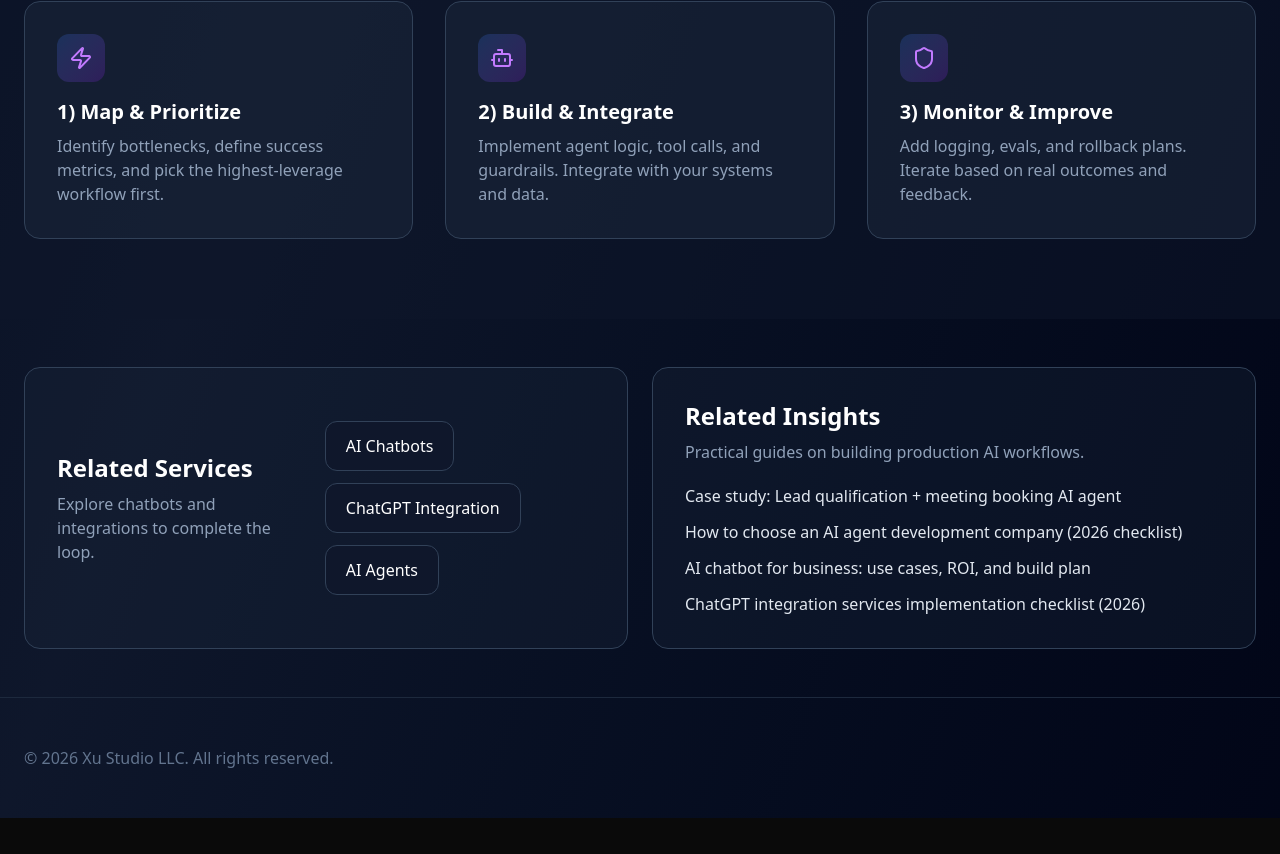
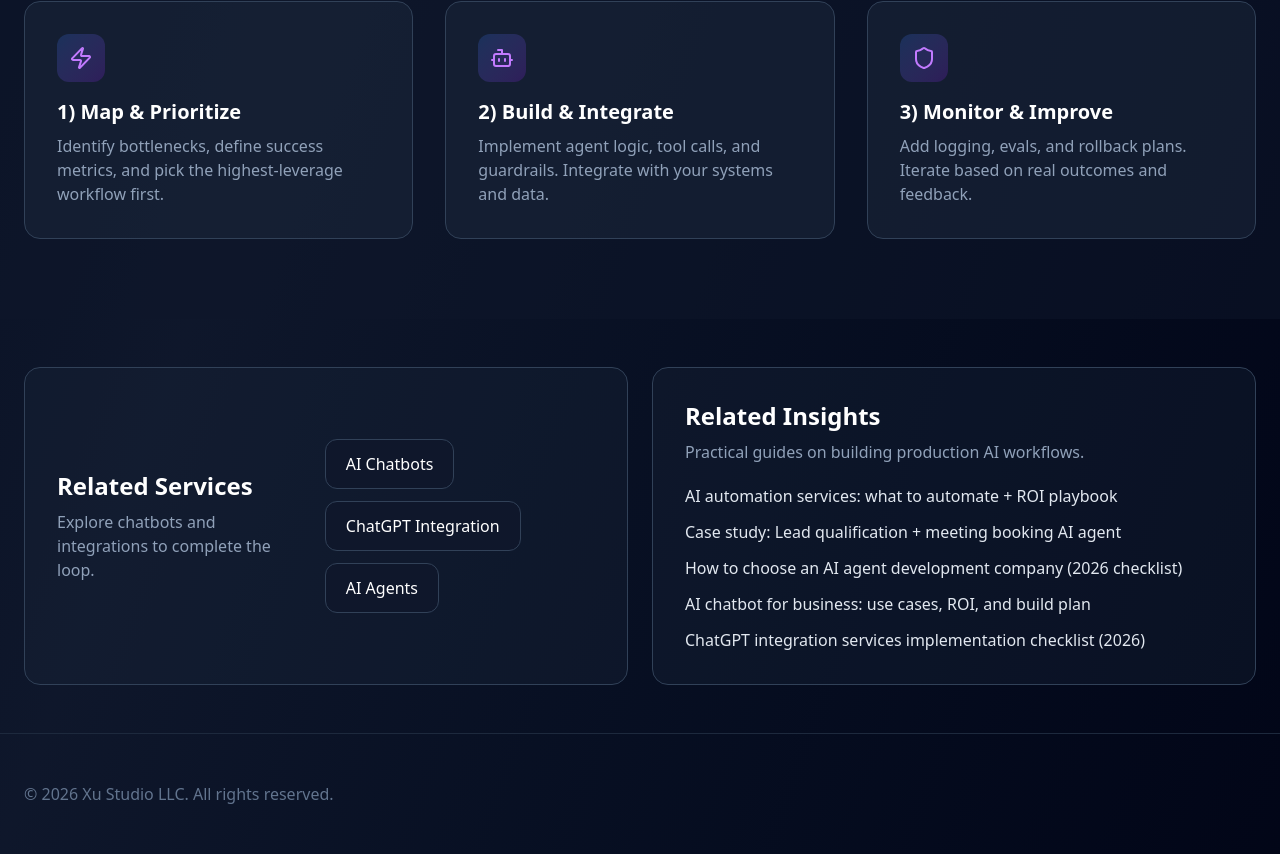
Before and after one commit to ethansure/thexu-studio, a Next.js app: page /ai-automation in a window 1280 px wide. Shown: the part 2733-3587 px from the top of the page. Before the commit the page ends 3551 px from the top, so only its background shows below. Built offline with nearby package versions, Linux system fonts and the light colour scheme.

Commit message:
seo: link automation service insight

```diff
--- a/src/app/ai-automation/AIAutomationClient.tsx
+++ b/src/app/ai-automation/AIAutomationClient.tsx
@@ -353,6 +353,9 @@ export default function AIAutomationClient() {
             <h3 className="text-2xl font-bold mb-2">Related Insights</h3>
             <p className="text-slate-400 mb-5">Practical guides on building production AI workflows.</p>
             <div className="flex flex-col gap-3">
+              <Link href="/insights/ai-automation-services" className="text-slate-200 hover:text-white transition">
+                AI automation services: what to automate + ROI playbook
+              </Link>
               <Link href="/case-studies/lead-qualification-ai-agent" className="text-slate-200 hover:text-white transition">
                 Case study: Lead qualification + meeting booking AI agent
               </Link>
```
